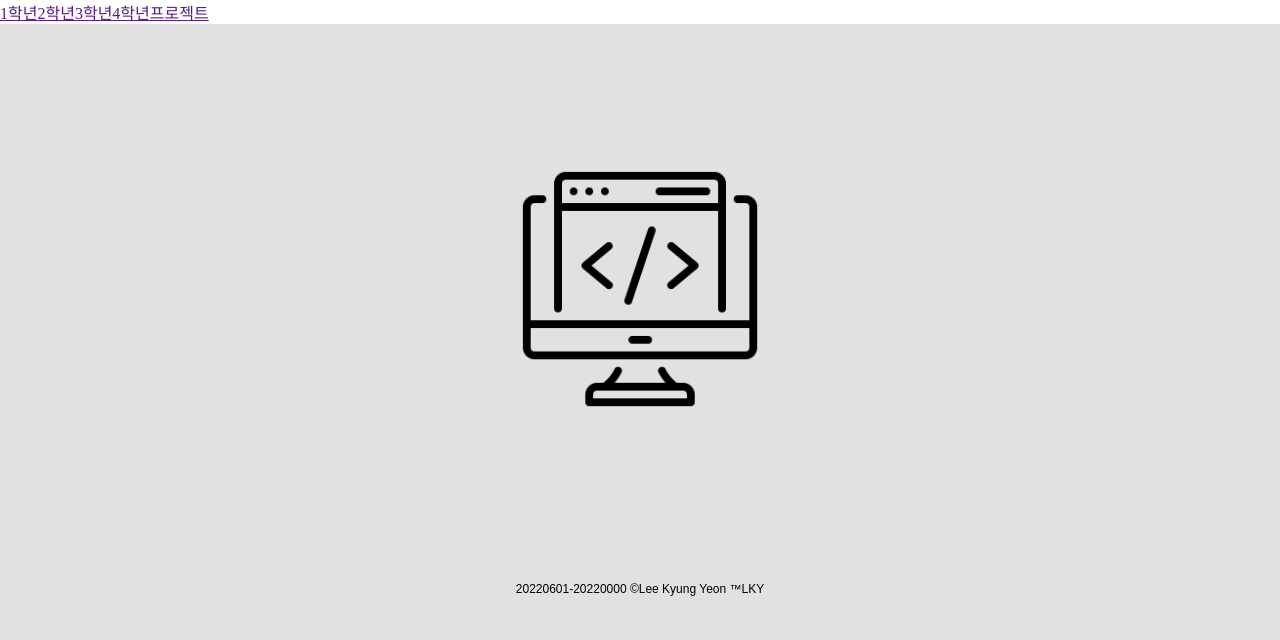
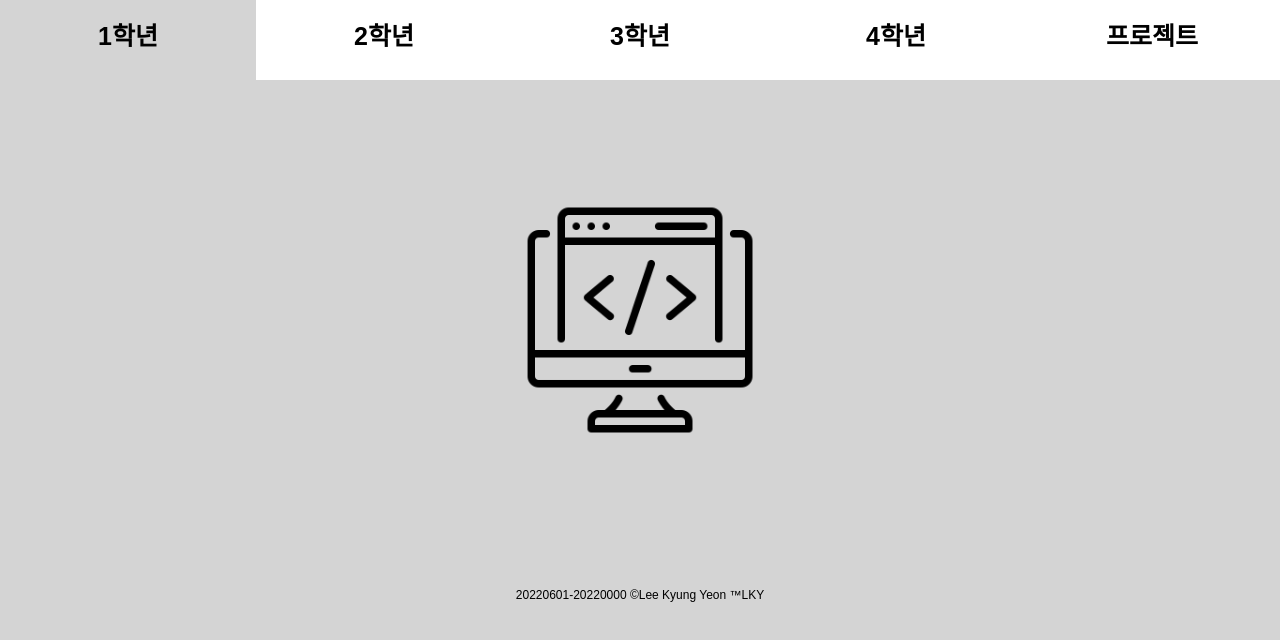
Before and after one commit to kylee31/kylee31.github.io, a plain HTML site: page main.html in a window 1280 px wide. Drawn offline with Linux system fonts and the light colour scheme.

Commit message:
modified main.html

```diff
--- a/main.html
+++ b/main.html
@@ -7,26 +7,50 @@
     <title>Portfolio</title>
     <!--style 선택자 사용, class명으로 css 적용 범위 선택-->
     <style>
-        *{padding: 0;margin:0}
+        * {
+            padding: 0;
+            margin: 0
+        }
+
+        li {
+            list-style-type: none;
+        }
+
         body {
-            background-color: rgb(225, 225, 225);
+            background-color: #d4d4d4;
         }
-        header {
-            background-color: #fff;
-        }
+
         .grade {
-            list-style-type: none;
-            margin: 0;
-            padding: 0;
             overflow: hidden;
         }
-        ul.grade li {
-            float: left;
+
+            .grade > li {
+                width: 20%;
+                float: left;
+                text-align: center;
+                line-height: 80px;
+                background-color: #fff;
+            }
+
+                .grade > li:hover {
+                    background-color: #d4d4d4;
+                }
+
+        a {
+            text-decoration-line: none;
+            font: bold 25px arial;
+            color: black;
         }
+
+            a:hover {
+                color: white;
+            }
+
         img {
             display: block;
-            margin: 140px auto;
+            margin: 120px auto;
         }
+
         footer {
             text-align: center;
             font: 100 12px arial;
@@ -57,7 +81,7 @@
         </nav>
     </header>
     <section>
-        <img src="coding.png" alt="" width="250" height="250" />
+        <img src="coding.png" alt="" width="240" height="240" />
     </section>
     <footer><br /><br />20220601-20220000 &copy;Lee Kyung Yeon &trade;LKY</footer>
 </body>
```
